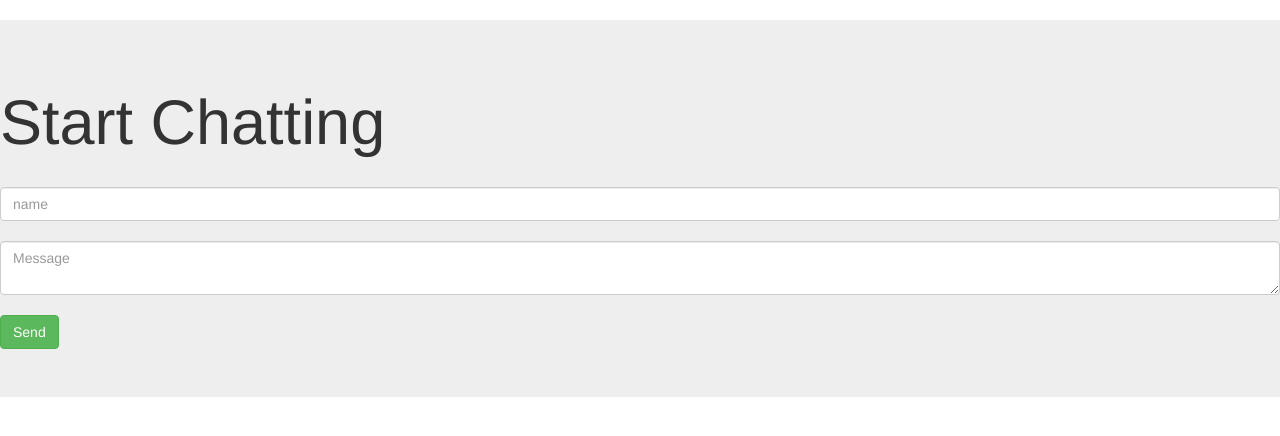
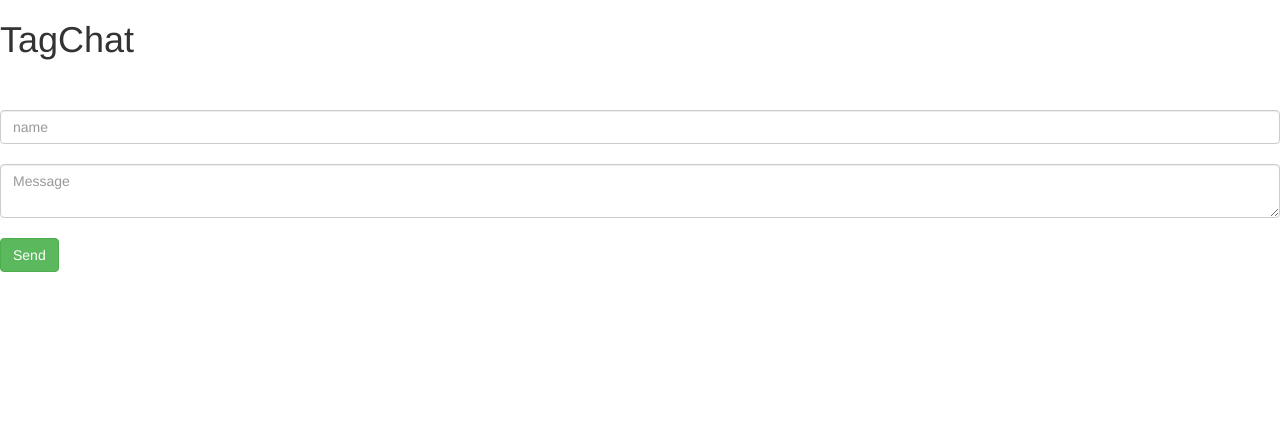
Before and after one commit to zachafranz/taggable-chat, a website: page client/index.html in a window 1280 px wide. Drawn offline with nearby package versions, Linux system fonts and the light colour scheme; files that its build step writes are made by us from their sources.

Commit message:
worked a bit on front end. Got basic chat box div up.

```diff
--- a/client/index.html
+++ b/client/index.html
@@ -2,18 +2,20 @@
 <html>
 <head>
 <title>Home page</title>
-<link rel="stylesheet" href="styles.css">
 <link rel="stylesheet" href="https://maxcdn.bootstrapcdn.com/bootstrap/3.3.7/css/bootstrap.min.css" integrity="sha384-BVYiiSIFeK1dGmJRAkycuHAHRg32OmUcww7on3RYdg4Va+PmSTsz/K68vbdEjh4u" crossorigin="anonymous">
+<link rel="stylesheet" type="text/css" href="css/styles.css">
 <script src="https://maxcdn.bootstrapcdn.com/bootstrap/3.3.7/js/bootstrap.min.js" integrity="sha384-Tc5IQib027qvyjSMfHjOMaLkfuWVxZxUPnCJA7l2mCWNIpG9mGCD8wGNIcPD7Txa" crossorigin="anonymous"></script>
 <script src="jquery-3.3.1.min.js"></script>
 </head>
 <body>
 <div>
 
-</div class="container">
+</div class="container" >
+<h1 class="appTitle"> TagChat</h1>
     <br>
-        <div class="jumbotron">
-            <h1 class="display-4">Start Chatting</h1>
+    <div class='test'></div>
+        <div class="chatBox">
+            <div id="messages"></div>
             <br>
             <input id='txtName' class='form-control' placeholder="name" type="text">
             <br>
@@ -21,8 +23,7 @@
         <br>
         <button id="send" class="btn btn-success">Send</button>
     </div>
-    <div id="messages"></div>
-        </div>
+</div>
 
 
 
```
